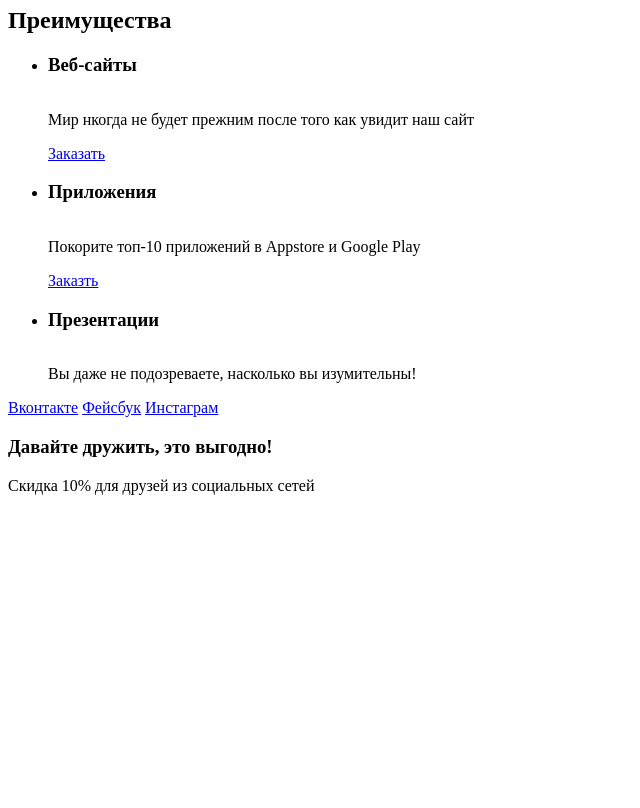
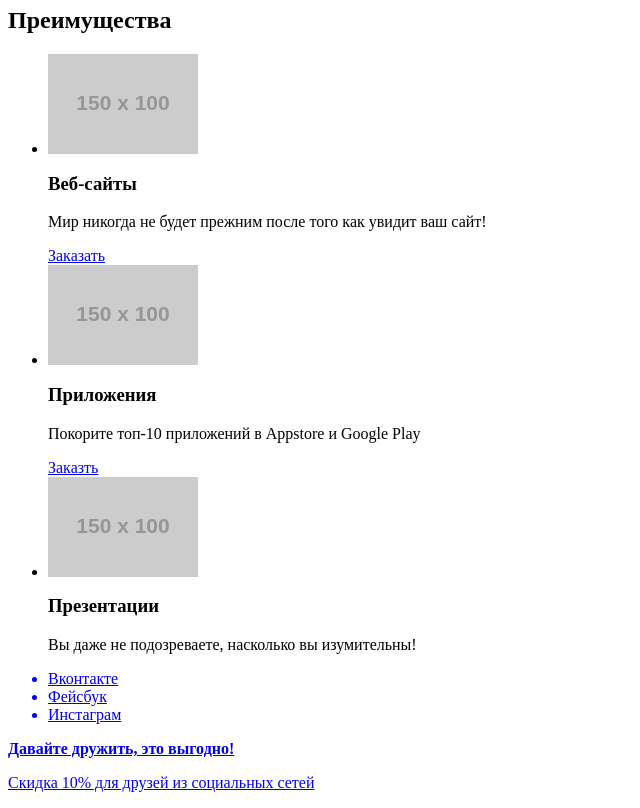
Before and after one commit to inezav/291921-nerds, a plain HTML site: page index.html in a window 1280 px wide. Shown: the part 303-1111 px from the top of the page, without its empty margins (0-640 px from the left). Before the commit the page ends 814 px from the top, so only its background shows below. Drawn offline with Linux system fonts and the light colour scheme; placeholder pictures from the web are drawn by us.

Commit message:
Внесла изменения

```diff
--- a/index.html
+++ b/index.html
@@ -1,7 +1,7 @@
 <! DOCTYPE html>
 <html lang="ru">
  <head>
-  <meta charseft <meta charset="utf-8">
+  <meta charset="utf-8">
   <title>Нёрдс</title>
   </head>
   <body>
@@ -13,12 +13,12 @@
       <ul class="site-navigation">
         <li><a href="studio.html">Студия</a></li>
         <li><a href="clients.html">Клиенты</a></li>
-          <li><a href="catalog.html">Магазин</a></li>
-            <li><a href="contacts.html">Контакты</a></li>
+        <li><a href="catalog.html">Магазин</a></li>
+        <li><a href="contacts.html">Контакты</a></li>
         </ul>
-        <ul class="basket-navigation">
-          <li><a href="basket">Корзина</a></li>
-          </ul>
+        <div class="basket-navigation">
+          <a href="basket">Корзина</a>
+        </div>
       </nav>
     </header>
      <main class="container">
@@ -28,34 +28,36 @@
          <h2 class="visually-hidden">Преимущества</h2>
          <ul class="features-list">
           <li class="features-item">
-            <h3>Веб-сайты</h3>
-            <img src="">
-            <p>Мир нкогда не будет прежним после того как увидит наш сайт</p>
-            <a class="buy-button" href="buy-button.html">Заказать</a>
+          <img src="http://placehold.it/150x100">
+          <h3>Веб-сайты</h3>
+            <p>Мир никогда не будет прежним после того как увидит ваш сайт!</p>
+            <a class="buy-button" href="catalog.html">Заказать</a>
           </li>
           <li class="features-item">
+            <img src="http://placehold.it/150x100">
             <h3>Приложения</h3>
-            <img src="">
             <p>Покорите топ-10 приложений в Appstore и Google Play</p>
-            <a class="buy-button" href="buy-button.html">Заказть</a>
+            <a class="buy-button" href="catalog.html">Заказть</a>
           </li>
           <li class="features-item">
+            <img src="http://placehold.it/150x100">
             <h3>Презентации</h3>
-            <img src="">
             <p>Вы даже не подозреваете, насколько вы изумительны!</p>
-            <a class="buy-button" href="buy-button.html"Заказать</a>
+            <a class="buy-button" href="catalog.html"Заказать</a>
             </li>
           </ul>
         </section>
       </main>
-      <footer clas="main-footer">
-<div class="footer-social">
-  <a class="social-button" href="a">Вконтакте</a>
-  <a class="social-button" href="a">Фейсбук</a>
-  <a class="social-bitton" href="a">Инстаграм</a>
-</div>
-<h3>Давайте дружить, это выгодно!</h3>
-<p>Скидка 10% для друзей из социальных сетей</p>
+      <footer class="main-footer">
+      <ul class="footer-social">
+        <li class="social-button" href="a">Вконтакте</li>
+        <li class="social-button" href="a">Фейсбук</li>
+        <li class="social-bitton" href="a">Инстаграм</li>
+      </ul>
+      <div>
+       <b>Давайте дружить, это выгодно!</b>
+     </div>
+       <p>Скидка 10% для друзей из социальных сетей</p>
       </footer>
     </body>
   </html>
```
Also changed, not shown: catalog.html (added, +54 -0 lines), inner.html (deleted, +0 -48 lines).
